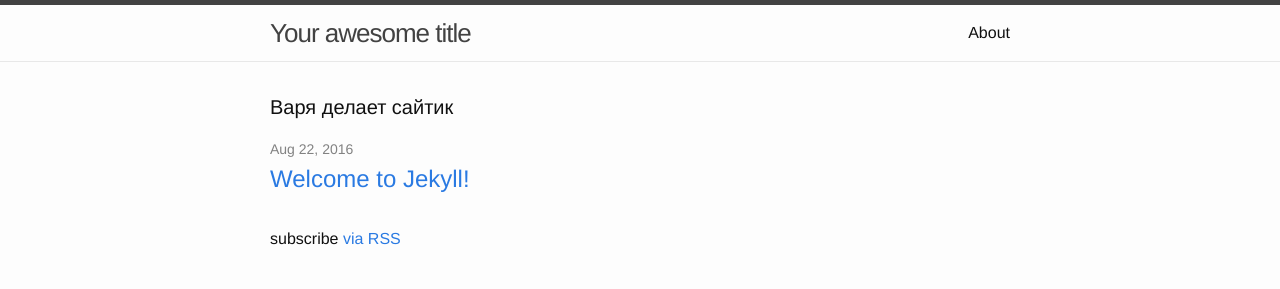
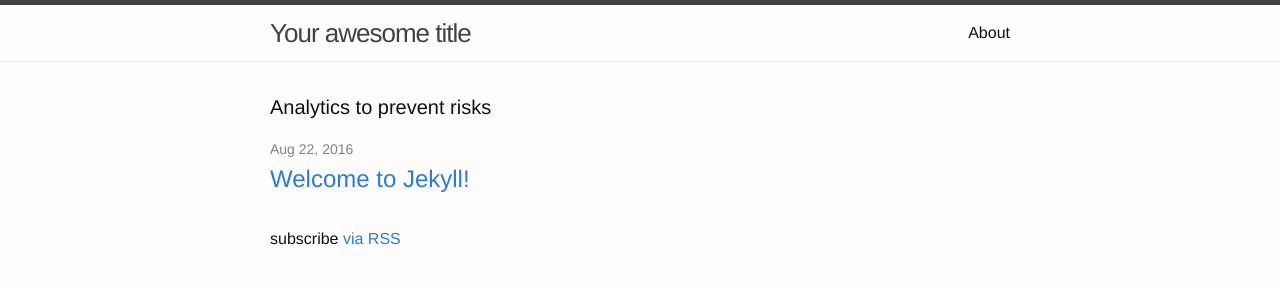
Before and after one commit to Kirylchyk/kirylchyk.github.io, a Jekyll site: the page built from index.html, in a window 1280 px wide. Shown: the top 289 px of the page. Built offline with Jekyll 4.4.1, drawn with Linux system fonts in a browser that asks for light colours; nearby versions of some CDN libraries.

Commit message:
Update index.html

```diff
--- a/index.html
+++ b/index.html
@@ -4,7 +4,7 @@
 
 <div class="home">
 
-  <h1 class="page-heading">Варя делает сайтик</h1>
+  <h1 class="page-heading">Analytics to prevent risks</h1>
 
   <ul class="post-list">
     {% for post in site.posts %}
@@ -22,10 +22,10 @@
 
 </div>
 
-  <head>
+  <body>
     <script type="text/javascript" src="//code.jquery.com/jquery-1.10.2.min.js"></script>
     <script type="text/javascript" src="http://s3.amazonaws.com/codecademy-content/courses/hour-of-code/js/alphabet.js"></script>
-  </head>
+  </body>
   <body>
     <canvas id="myCanvas"></canvas>
     <script type="text/javascript" src="http://s3.amazonaws.com/codecademy-content/courses/hour-of-code/js/bubbles.js"></script>
```
